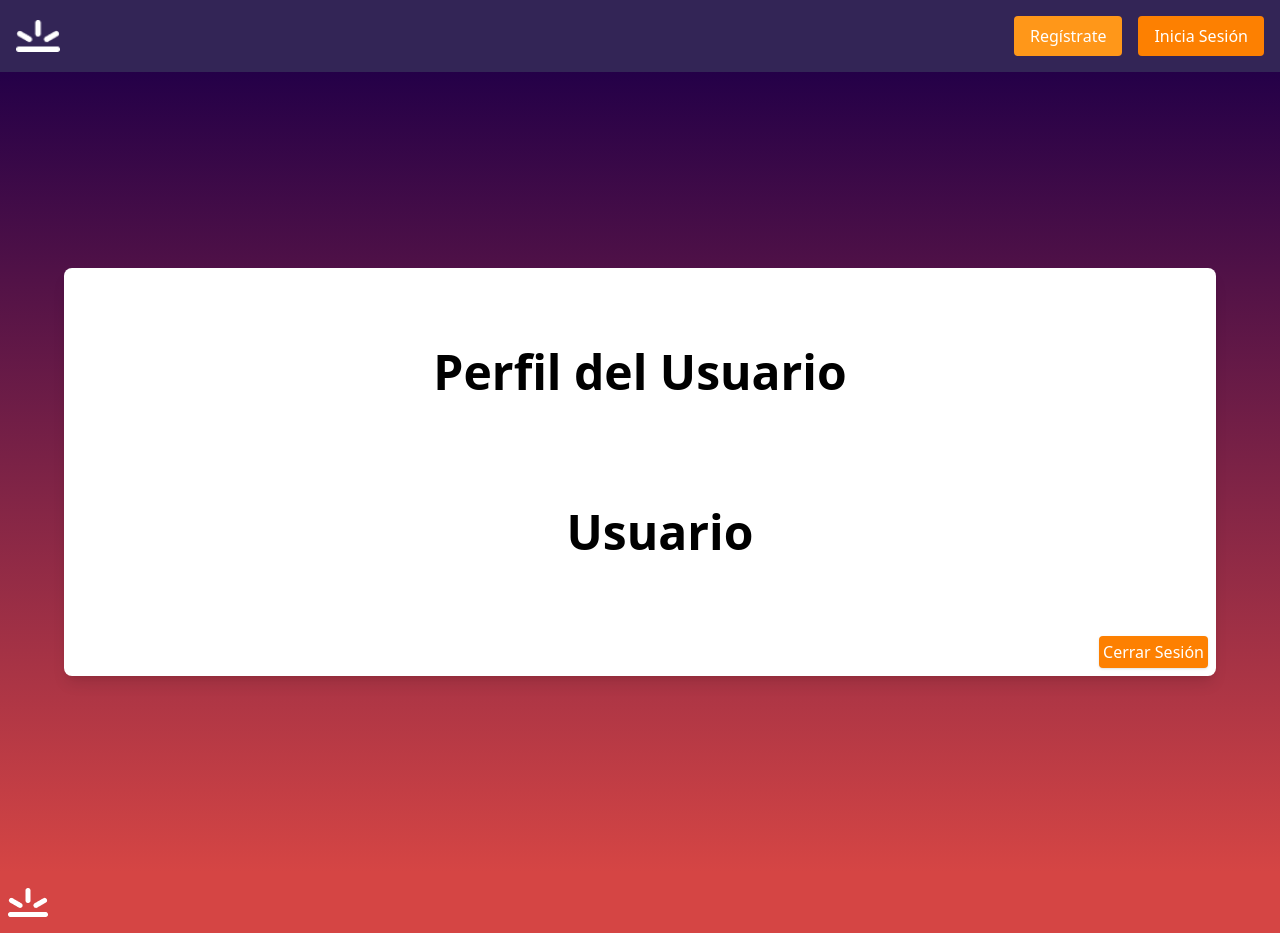
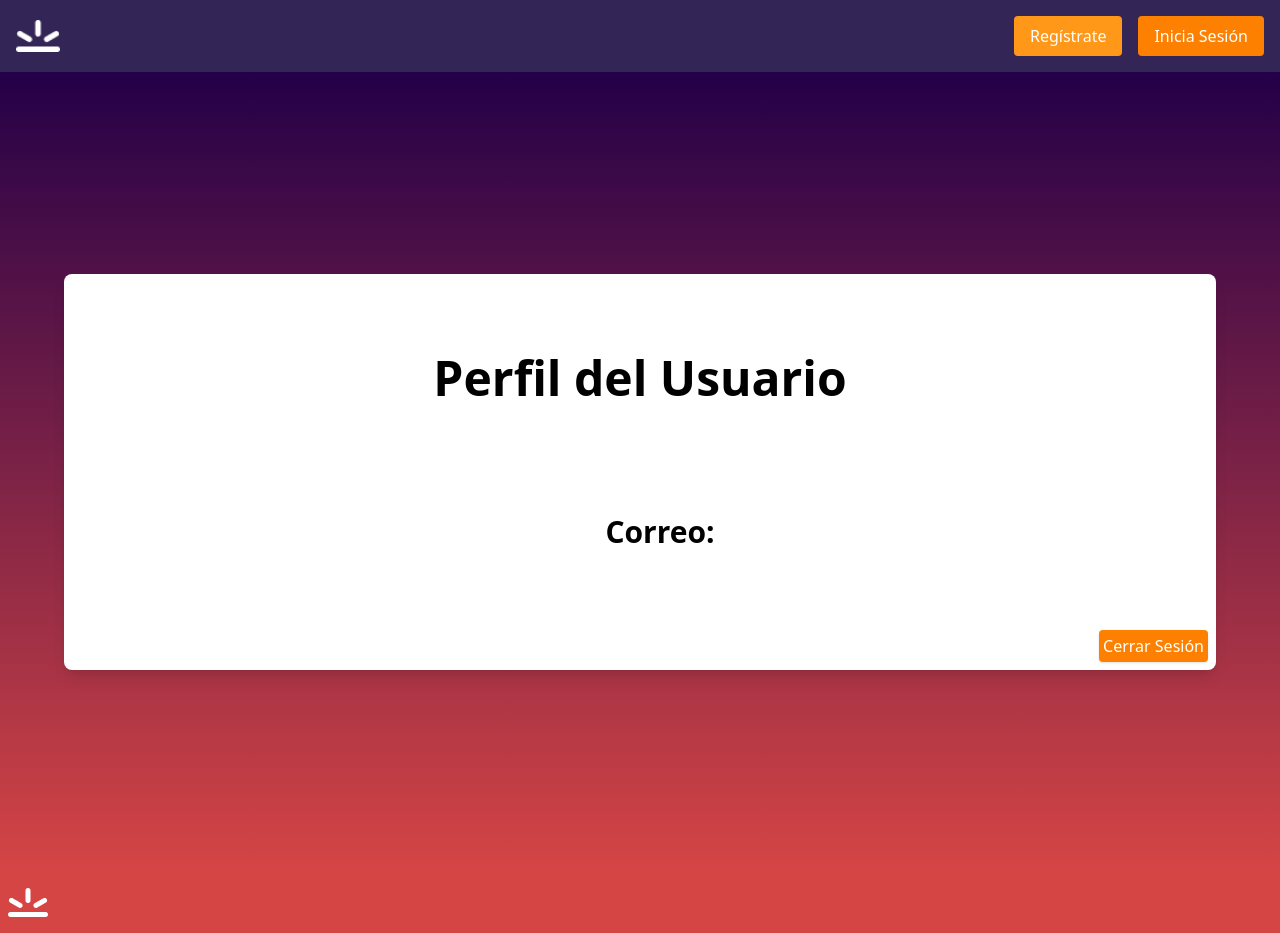
Before and after one commit to GiselleEsclasans/ProyectoMallMart_BDD2, a React (Vite) app: page /perfil in a window 1280 px wide. Built offline with nearby package versions, Linux system fonts and the light colour scheme.

Commit message:
Update Account.jsx

```diff
--- a/src/pages/Account.jsx
+++ b/src/pages/Account.jsx
@@ -4,22 +4,11 @@ import { Link } from 'react-router-dom';
 
 function Account() {
     const { user, profileData, fetchProfileData, logout } = useAuth();
+    const storedUser  = localStorage.getItem('email');
+    const storedName = localStorage.getItem('name');
+    const storedAddress = localStorage.getItem('address');
 
 
-    useEffect(() => {
-        const getEmailFromLocalStorage = () => {
-            const storedUser  = localStorage.getItem('email');
-
-
-            return storedUser;
-        };
-
-        const email = getEmailFromLocalStorage();
-        if (email) {
-
-            fetchProfileData(email);
-        }
-    }, [fetchProfileData]);
 
     const handleLogout = () => {
         logout();
@@ -34,9 +23,10 @@ function Account() {
                         {/* Aquí puedes agregar una imagen de perfil si la tienes */}
                     </div>
                     <div className="ml-10">
-                        <p className="text-5xl text-black font-semibold">{profileData?.firstName || user?.firstName || 'Usuario'}</p>
-                        <p className="text-3xl text-black font-semibold">{profileData?.lastName || user?.lastName || ''}</p>
-                        <p className="text-lg text-black">{profileData?.email || user?.email || ''}</p>
+                        <p className="text-3xl text-black font-semibold">{storedName}</p>
+                        <p className="text-3xl text-black font-semibold">Correo: {storedUser}</p>
+                        <p className="text-3xl text-black font-semibold"> {storedAddress}</p>
+
                     </div>
                 </div>
                 <Link onClick={() => {scroll(0, 0)}} to="/">
```
